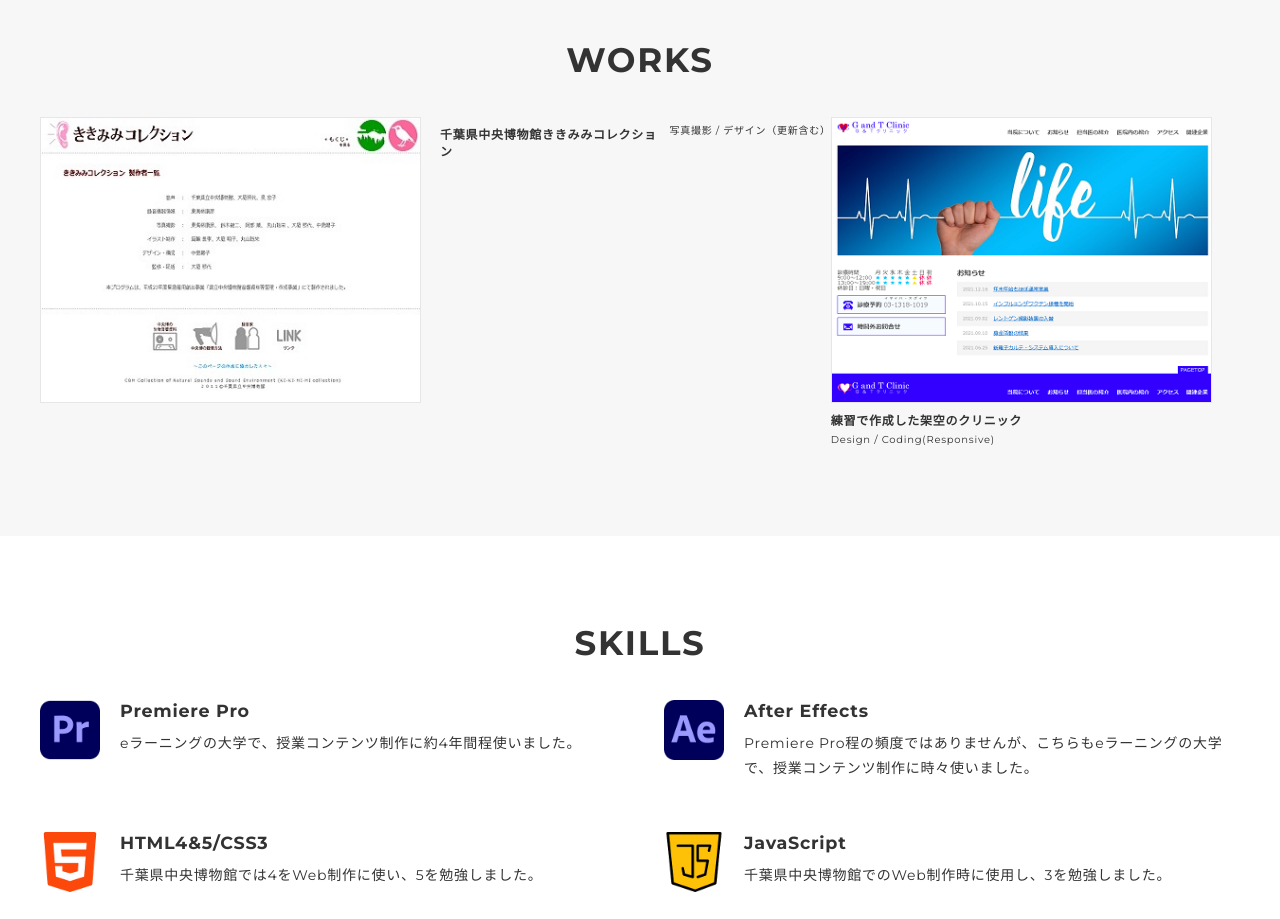
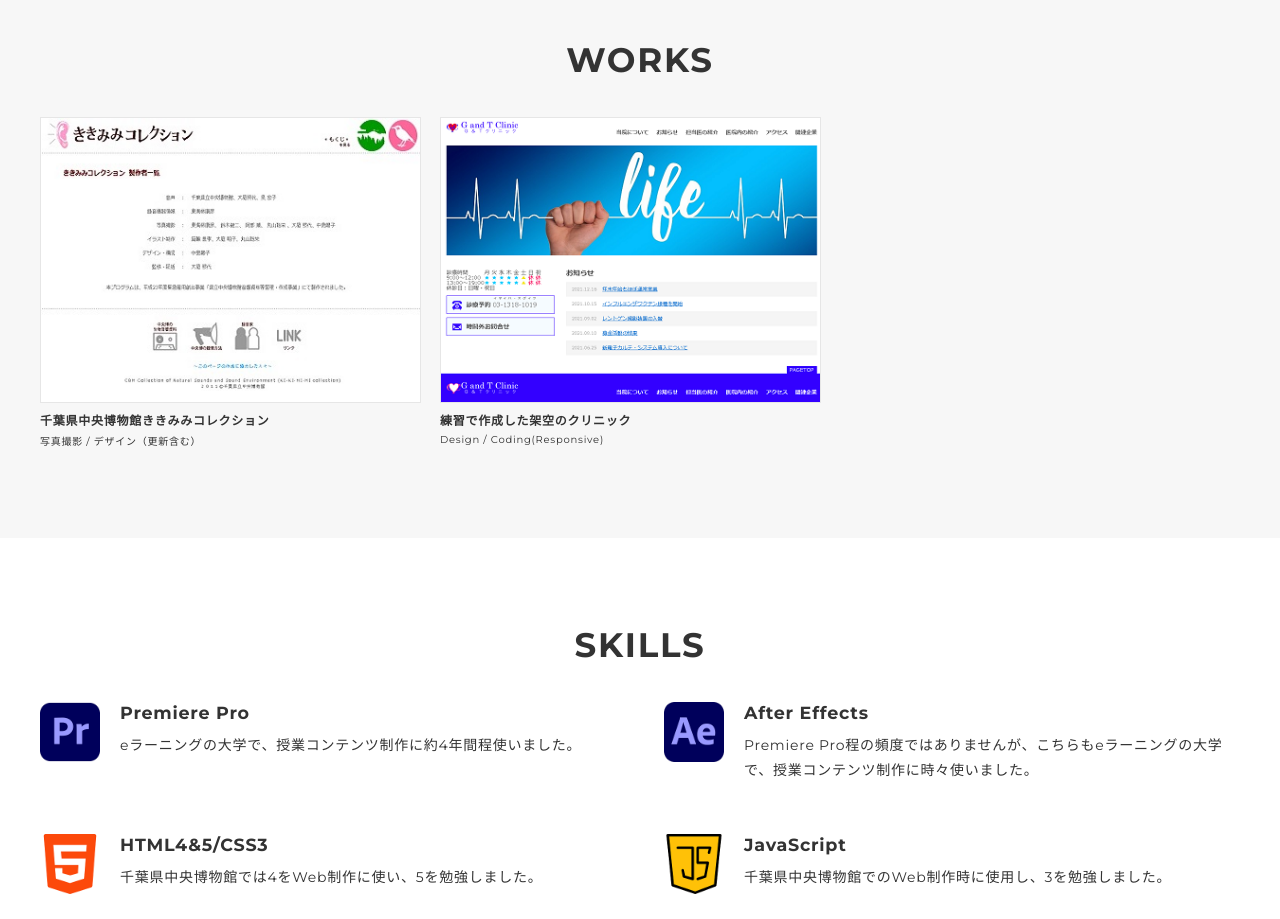
Before and after one commit to Foliogalary/yshofolio, a plain HTML site: page HETm7PJ3MRAyLmH3G4LFJmTRGENyE4mn.html in a window 1280 px wide. Shown: the part 800-1719 px from the top of the page. Drawn offline with nearby package versions, Linux system fonts and the light colour scheme.

Commit message:
Add files via upload

```diff
--- a/HETm7PJ3MRAyLmH3G4LFJmTRGENyE4mn.html
+++ b/HETm7PJ3MRAyLmH3G4LFJmTRGENyE4mn.html
@@ -57,9 +57,9 @@
         <div class="container">
           <h2 class="title">WORKS</h2>
           <div class="works-list">
-            <a class="works-item" href="kikimimi\ききみみコレクション  制作者一覧.html">
+            <a class="works-item" href="https://www.chiba-muse.or.jp/NATURAL/special/kikimimi/about_kikimimi.html">
               <div class="works-img"><img src="img/works-sample-thumb.jpg" alt="ききみみコレクション" /></div>
-              <p class="works-name" href="https://www.chiba-muse.or.jp/NATURAL/special/kikimimi/about_kikimimi.html">千葉県中央博物館ききみみコレクション</a></p>
+              <p class="works-name" >千葉県中央博物館ききみみコレクション</p>
 
               <p class="works-info">写真撮影 / デザイン（更新含む）</p>
             </a>
```
